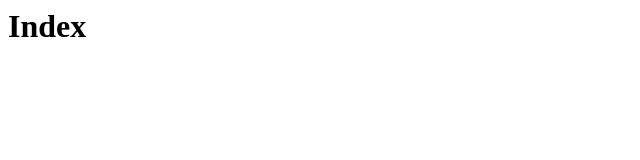
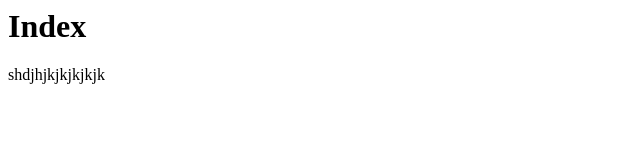
Before and after one commit to aitnec/elysium, a plain HTML site: page index.html in a window 1280 px wide. Shown: the whole page, without its empty margins (0-640 px from the left). Drawn offline with Linux system fonts and the light colour scheme.

Commit message:
Update index.html

```diff
--- a/index.html
+++ b/index.html
@@ -1,5 +1,9 @@
 <html>
 <body>
 <h1>Index</h1>
+
+ <div>
+   shdjhjkjkjkjkjk
+  </div>
 </body>
 </html>
```
